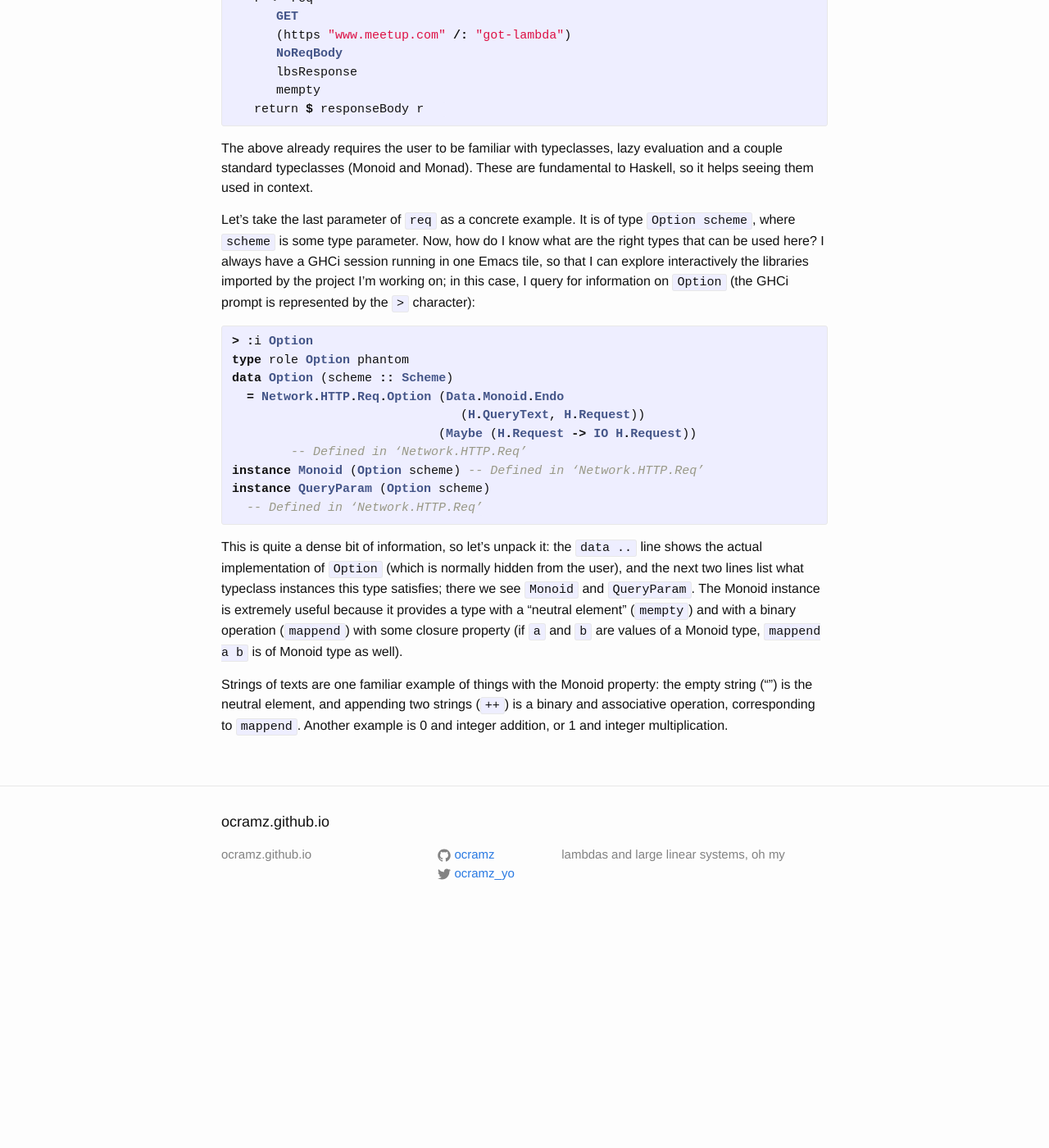
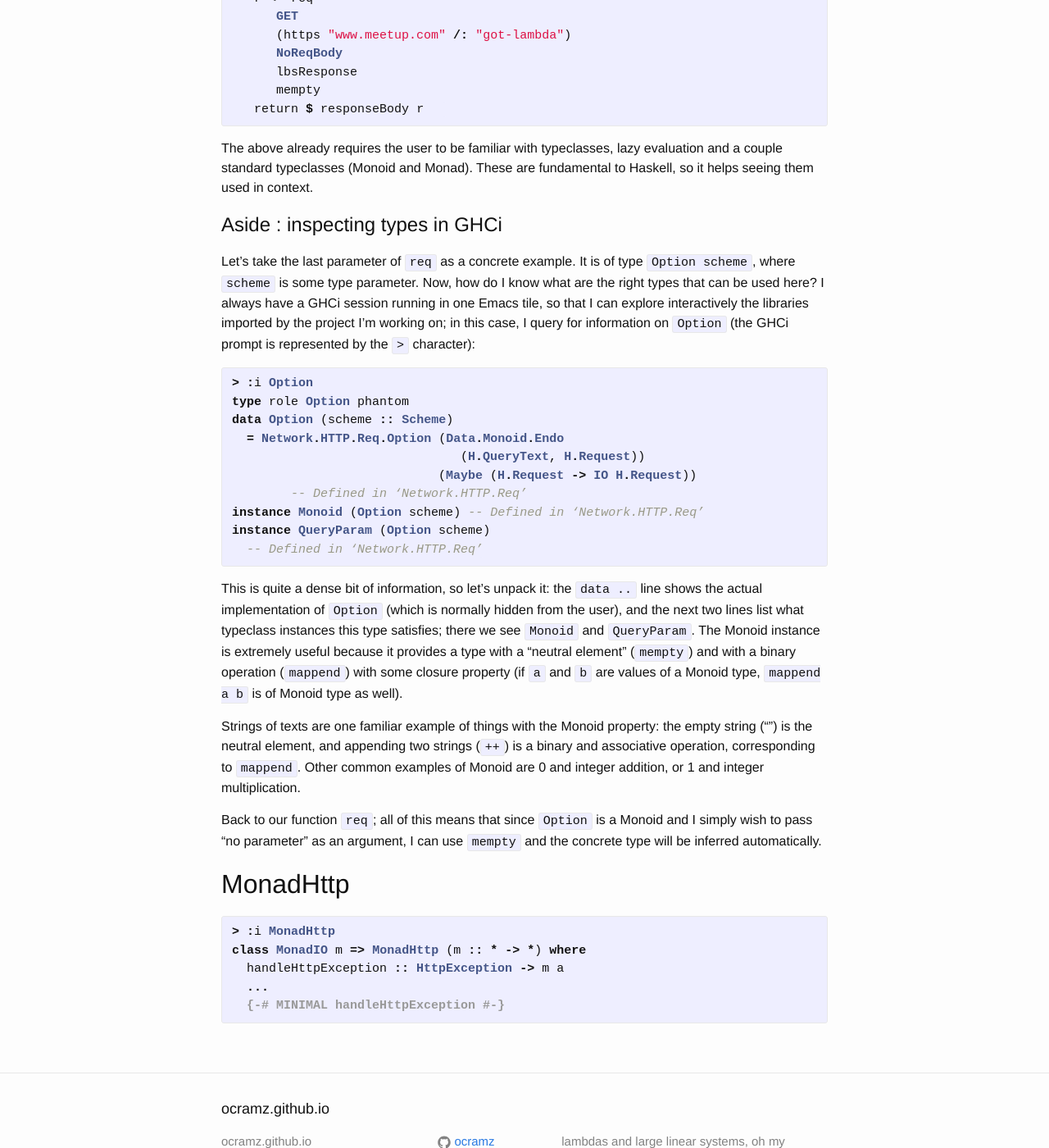
Before and after one commit to ocramz/ocramz.github.io, a Jekyll site: the page built from _posts/2017-11-30-growing-software-architecture.markdown, in a window 1280 px wide and 1400 px high, scrolled down 1003 px. Shown: the whole window at 82% size. Built offline with Jekyll 4.4.1, drawn with Linux system fonts in a browser that asks for light colours; before the commit the page ends 2139 px from its top, so only the background shows below that.

Commit message:
blog update

```diff
--- a/_posts/2017-11-30-growing-software-architecture.markdown
+++ b/_posts/2017-11-30-growing-software-architecture.markdown
@@ -44,6 +44,9 @@ requestGet = do
 
 The above already requires the user to be familiar with typeclasses, lazy evaluation and a couple standard typeclasses (Monoid and Monad). These are fundamental to Haskell, so it helps seeing them used in context.
 
+
+# Aside : inspecting types in GHCi
+
 Let's take the last parameter of `req` as a concrete example. It is of type `Option scheme`, where `scheme` is some type parameter. Now, how do I know what are the right types that can be used here? I always have a GHCi session running in one Emacs tile, so that I can explore interactively the libraries imported by the project I'm working on; in this case, I query for information on `Option` (the GHCi prompt is represented by the `>` character):
 
 {% highlight haskell %}
@@ -61,7 +64,29 @@ instance QueryParam (Option scheme)
 
 This is quite a dense bit of information, so let's unpack it: the `data ..` line shows the actual implementation of `Option` (which is normally hidden from the user), and the next two lines list what typeclass instances this type satisfies; there we see `Monoid` and `QueryParam`. The Monoid instance is extremely useful because it provides a type with a "neutral element" (`mempty`) and with a binary operation (`mappend`) with some closure property (if `a` and `b` are values of a Monoid type, `mappend a b` is of Monoid type as well).
 
-Strings of texts are one familiar example of things with the Monoid property: the empty string ("") is the neutral element, and appending two strings (`++`) is a binary and associative operation, corresponding to `mappend`. Another example is 0 and integer addition, or 1 and integer multiplication.
+Strings of texts are one familiar example of things with the Monoid property: the empty string ("") is the neutral element, and appending two strings (`++`) is a binary and associative operation, corresponding to `mappend`. Other common examples of Monoid are 0 and integer addition, or 1 and integer multiplication.
+
+Back to our function `req`; all of this means that since `Option` is a Monoid and I simply wish to pass "no parameter" as an argument, I can use `mempty` and the concrete type will be inferred automatically.
+
+
+
+MonadHttp
+---------
+
+
+
+
+
+{% highlight haskell %}
+> :i MonadHttp
+class MonadIO m => MonadHttp (m :: * -> *) where
+  handleHttpException :: HttpException -> m a
+  ...
+  {-# MINIMAL handleHttpException #-}
+{% endhighlight %}
+
+
+
 
 
 
```
Also changed, not shown: 2 other files.
